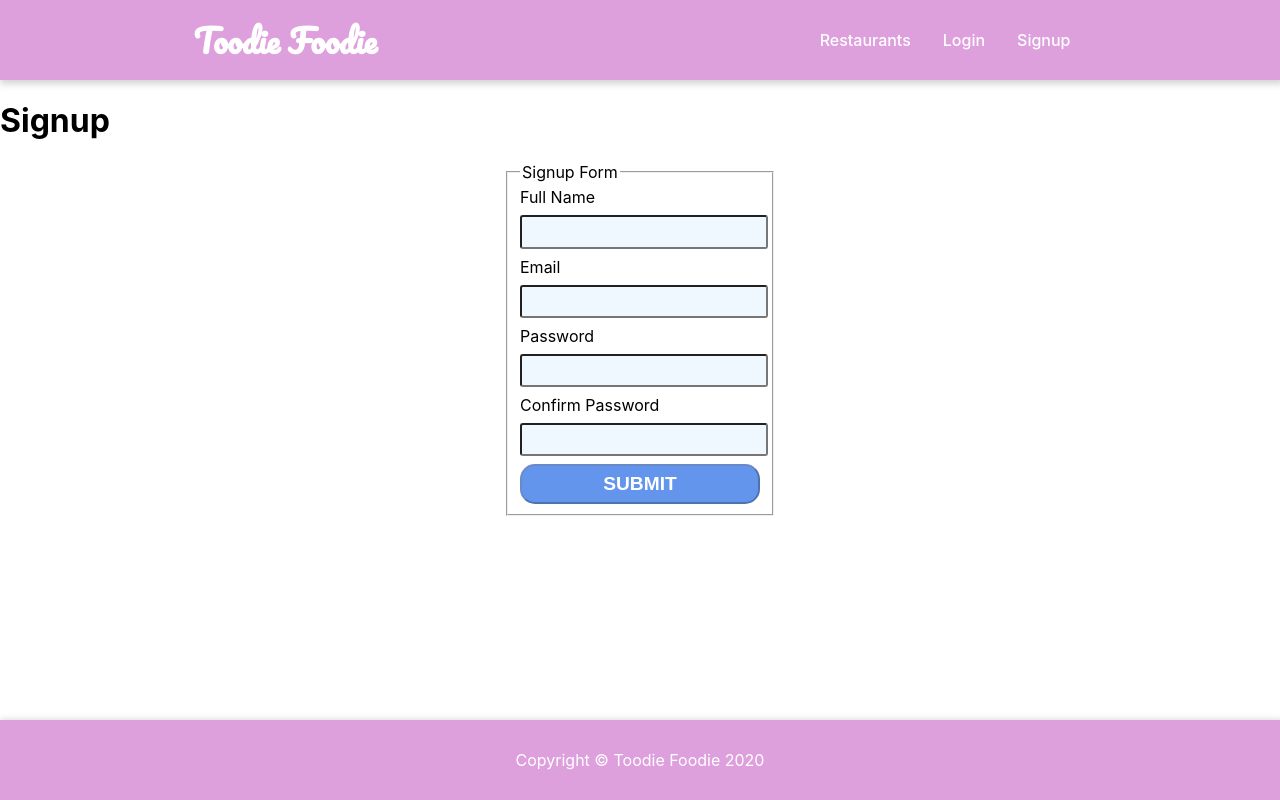
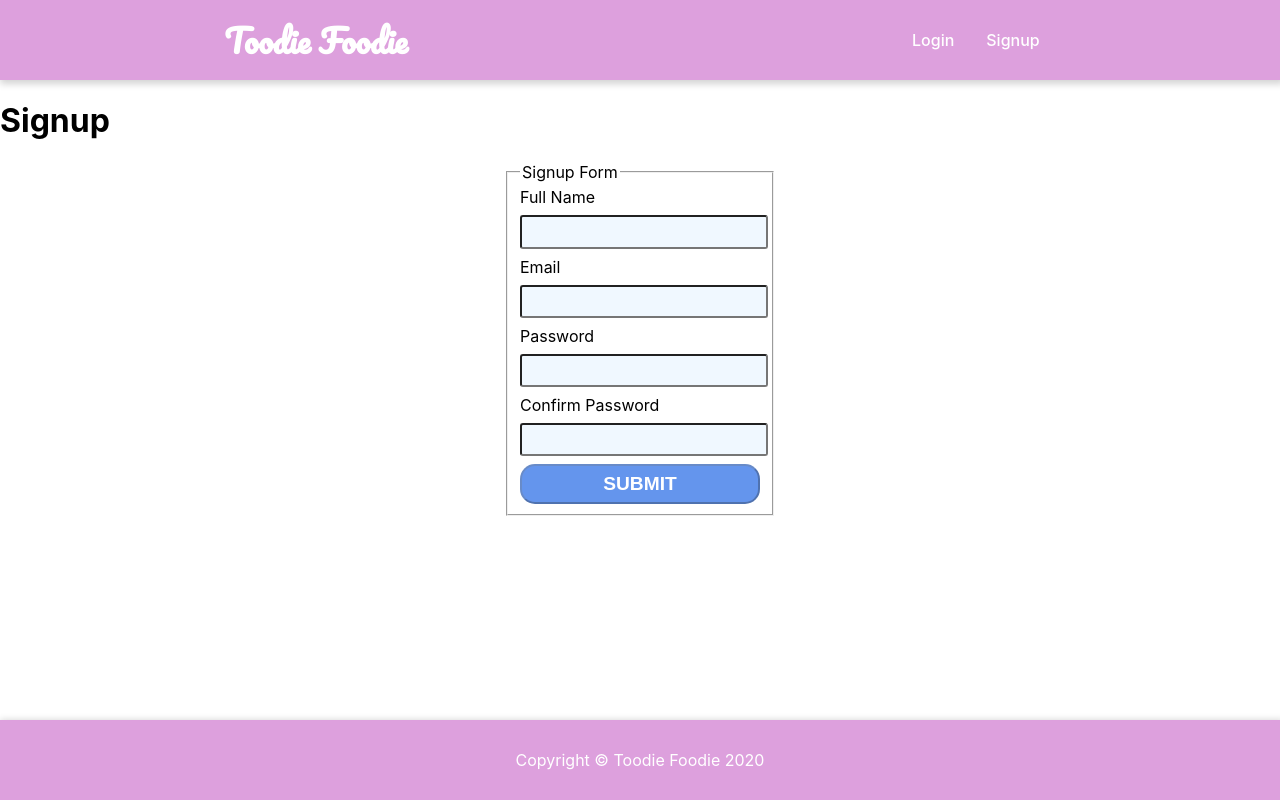
Before and after one commit to pastrychefgamer/toodie-foodie, a React (Create React App) app: page /signup in a window 1280 px wide. Built offline with nearby package versions, Linux system fonts and the light colour scheme.

Commit message:
finished jwt and auth signup

```diff
--- a/src/App.js
+++ b/src/App.js
@@ -1,5 +1,5 @@
-import React from 'react';
-import { Switch, Route } from 'react-router-dom';
+import React, { Component } from 'react';
+import { Switch, Route, Redirect } from 'react-router-dom';
 import Navbar from './components/Navbar/Navbar';
 import Footer from './components/Footer/Footer';
 
@@ -9,25 +9,44 @@ import Signup from './pages/Signup/Signup';
 import Login from './pages/Login/Login';
 
 import './App.css';
+import userService from './utils/userService';
 
 
-function App() {
+class App extends Component {
+  state = {
+    user: userService.getUser()
+  }
+
+  handleSignupOrLogin = () => {
+    this.setState({ user: userService.getUser() })
+  }
+
+  handleLogout = () => {
+    userService.logout();
+    this.setState({ user: null });
+  }
+
+  render() {
     return (
       <div className="App-outer-container">
-      <Navbar />
+        <Navbar handleLogout={this.handleLogout} />
         <div className="App-inner-container">
           <Switch>
             <Route exact path='/' render={props =>
               <Home />
             } />
             <Route exact path='/restaurants' render={props =>
-            <Restaurants />
+            userService.getUser()
+            ? <Restaurants />
+            : <Redirect to="/login" />
             } />
             <Route exact path='/login' render={props =>
               <Login />
             } />
             <Route exact path='/signup' render={props =>
-            <Signup {...props} />
+              <Signup
+              {...props}
+              handleSignupOrLogin={this.handleSignupOrLogin}/>
             } />
           </Switch>
         </div>
@@ -36,4 +55,6 @@ function App() {
     );
   }
 
+}
+
 export default App;
--- a/src/components/Navbar/Navbar.jsx
+++ b/src/components/Navbar/Navbar.jsx
@@ -2,17 +2,26 @@ import React from 'react';
 import { Link } from 'react-router-dom';
 
 import styles from './Navbar.module.css';
+import userService from '../../utils/userService';
 
 const Navbar = (props) => {
+    const conditionalUI = userService.getUser()
+    ?   <>
+        <li><Link to="/restaurants">Restaurants</Link></li>
+        <li><Link to="" onClick={props.handleLogout}>Logout</Link></li>
+        </>
+    :
+        <>
+        <li><Link to="/login">Login</Link></li>
+        <li><Link to="/signup">Signup</Link></li>
+        </>
     return (
         <nav className={styles.navbar}>
             <Link to="/">
                 <h1>Toodie Foodie</h1>
             </Link>
             <ul>
-                <li><Link to="/restaurants">Restaurants</Link></li>
-                <li><Link to="/login">Login</Link></li>
-                <li><Link to="/signup">Signup</Link></li>
+                { conditionalUI }
             </ul>
         </nav>
     );
--- a/src/components/SignupForm/SignupForm.jsx
+++ b/src/components/SignupForm/SignupForm.jsx
@@ -37,7 +37,7 @@ class SignupForm extends React.Component {
             const { name, email, password } = this.state
             await userService.signup({ name, email, password });
             this.setState(this.getInitialState(), () => {
-                // this.props.handleSignupOrLogin();
+                this.props.handleSignupOrLogin();
                 this.props.history.push('/');
             });
         } catch (error) {
--- a/src/pages/Signup/Signup.jsx
+++ b/src/pages/Signup/Signup.jsx
@@ -6,7 +6,9 @@ const Signup = (props) => {
     return (
         <main>
             <h1>Signup</h1>
-            <SignupForm {...props} />
+            <SignupForm
+            {...props}
+            handleSignupOrLogin={props.handleSignupOrLogin}/>
         </main>
     );
 }
--- a/src/utils/tokenService.js
+++ b/src/utils/tokenService.js
@@ -6,8 +6,32 @@ function setToken(token) {
     }
 }
 
+function getUserFromToken () {
+    const token = getToken();
+    return token ? JSON.parse(atob(token.split('.')[1])).user : null;
+}
+
+function getToken() {
+    let token = localStorage.getItem('token');
+    if (token) {
+        const payload = JSON.parse(atob(token.split('.')[1]));
+        if (payload.exp < Date.now() / 1000) {
+        localStorage.removeItem('token');
+        token = null;
+        }
+    }
+    return token;
+}
+
+function removeToken() {
+    localStorage.removeItem('token');
+}
+
 
 
 export default {
-    setToken
+    setToken,
+    getUserFromToken,
+    getToken,
+    removeToken
 }
--- a/src/utils/userService.js
+++ b/src/utils/userService.js
@@ -18,6 +18,16 @@ function signup(user) {
     .then(({ token }) => tokenService.setToken(token))
 }
 
+function getUser() {
+    return tokenService.getUserFromToken();
+}
+
+function logout() {
+    tokenService.removeToken();
+}
+
 export default {
-    signup
+    signup,
+    getUser,
+    logout
 };
```
Lines whose indentation alone changed are shown as unchanged.
